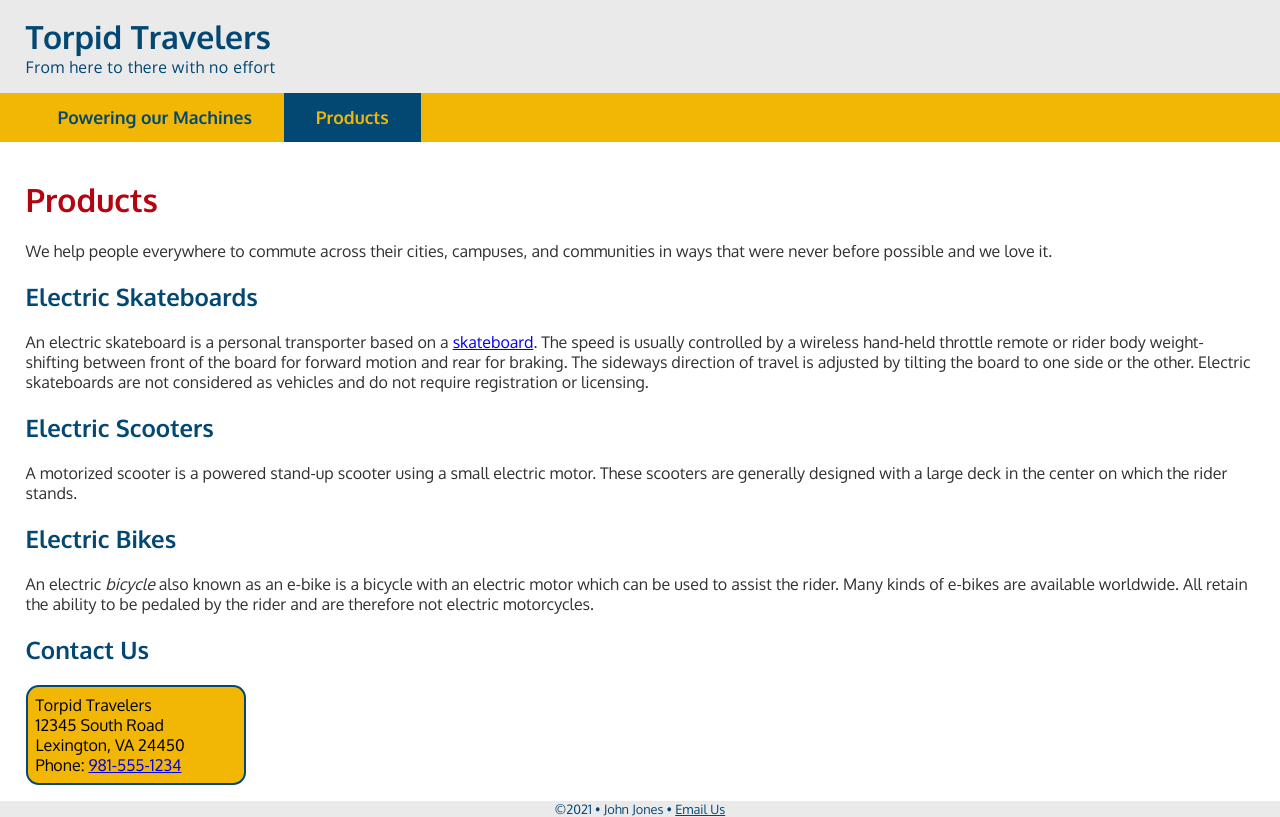
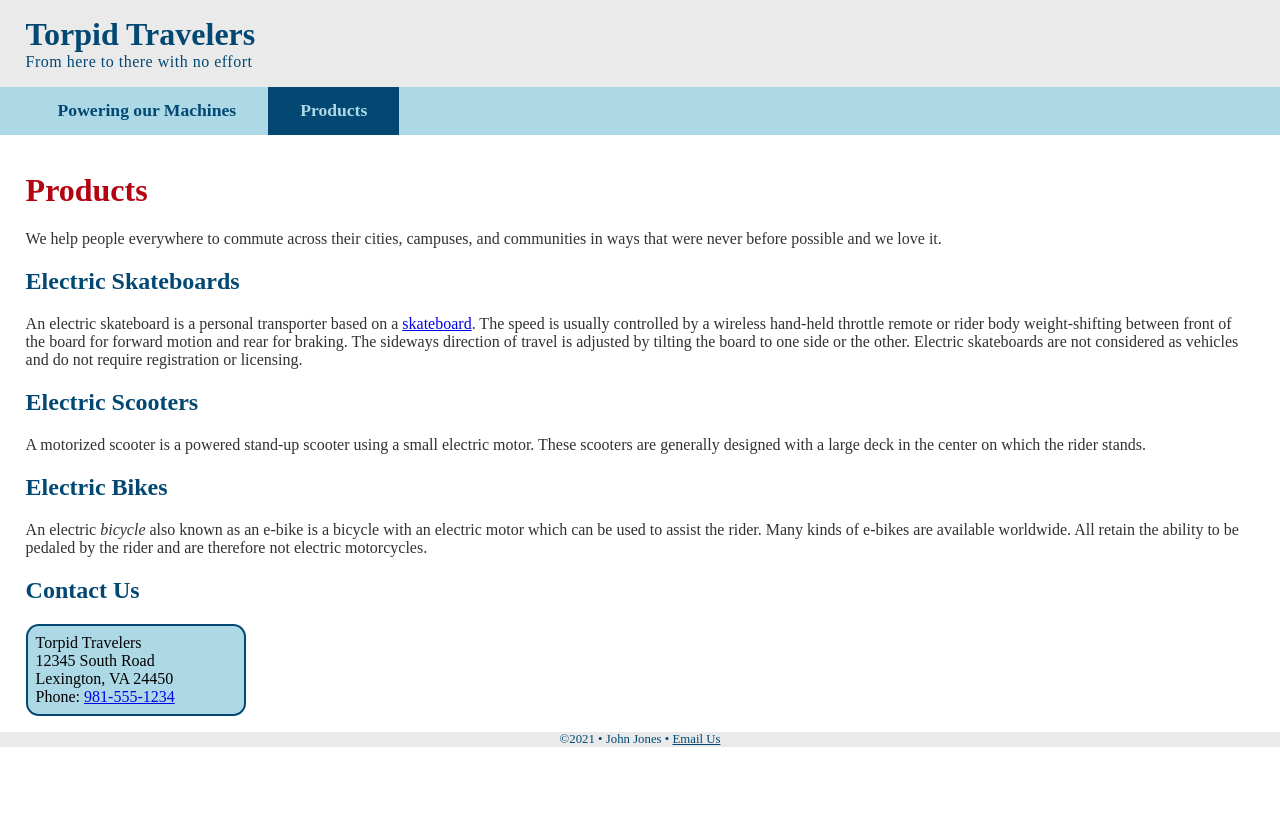
Before and after one commit to AustinTaylor14/dwd1600, a plain HTML site: page products.html in a window 1280 px wide. Drawn offline with Linux system fonts and the light colour scheme.

Commit message:
Update traveler.css

```diff
--- a/traveler.css
+++ b/traveler.css
@@ -1,7 +1,7 @@
 /*---  This is my css page. ---*/
 
 body {
-    font-family: 'Oxygen', sans-serif;
+    font-family: 'Trajan Pro', serif;
     font-size: 16px
     font-weight: 300;
     margin: 0;
@@ -22,7 +22,7 @@ header h1, p{
 }
 /*---  This is where I format the navigation. ---*/
 nav {
-    background-color: #f2b705;
+    background-color: #ADD8E6;
 }
 nav ul{
     list-style-type:none;
@@ -43,7 +43,7 @@ nav a:hover{
 }
 nav li.active a{
     background-color: #024873;
-    color:#f2b705;
+    color:#ADD8E6;
     }
 /*---  This is where my main section is.  ---*/
 
@@ -92,7 +92,7 @@ main ul li{
 
 address {
     font-style: normal;
-    background-color: #f2b705;
+    background-color: #ADD8E6;
     padding: .5rem;
     width: 12.5rem;
     border: 2px solid #024873;
```
